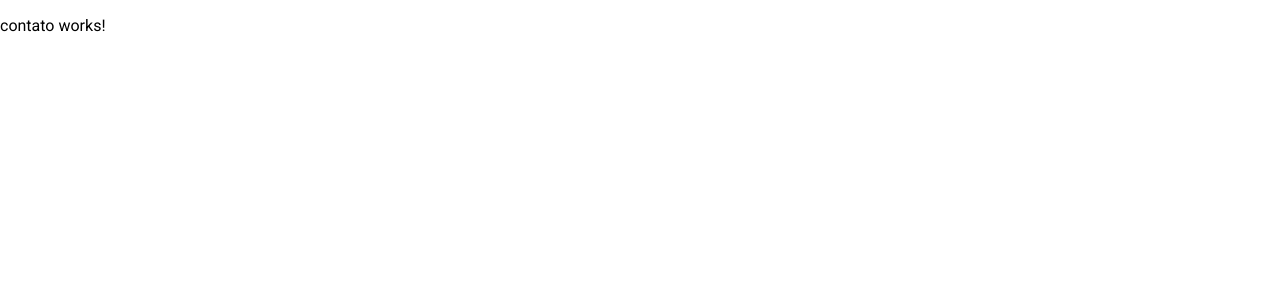
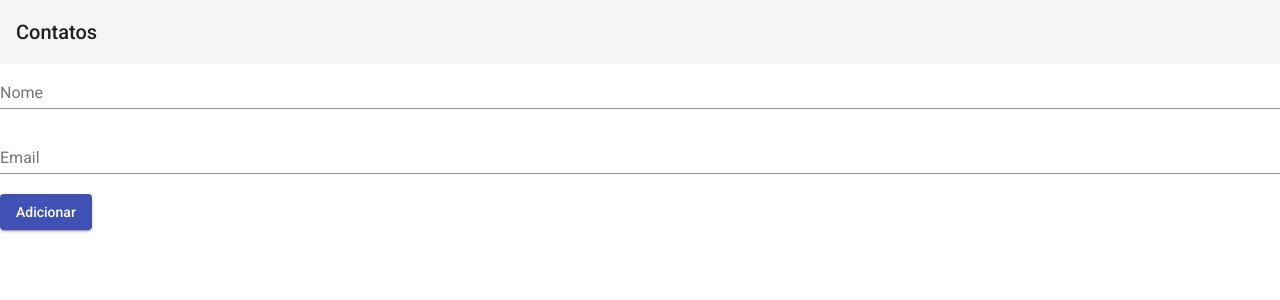
Before and after one commit to eduardotsilva/agenda-app, an Angular app: page / in a window 1280 px wide. Shown: the top 300 px of the page. Built offline with nearby package versions, Linux system fonts and the light colour scheme.

Commit message:
123. Formulário de contatos

```diff
--- a/src/app/contato/contato.component.css
+++ b/src/app/contato/contato.component.css
@@ -0,0 +1,5 @@
+
+
+.full-width {
+    width: 100%;
+}
--- a/src/app/contato/contato.component.html
+++ b/src/app/contato/contato.component.html
@@ -1,3 +1,17 @@
-<p>
-  contato works!
-</p>
+<mat-toolbar>Contatos</mat-toolbar>
+
+<form>
+  <mat-form-field class="full-width">
+    <mat-label>Nome</mat-label>
+    <input matInput placeholder="Digite seu nome" />
+  </mat-form-field>
+
+  <mat-form-field class="full-width">
+    <mat-label>Email</mat-label>
+    <input matInput placeholder="Digite seu email" />
+  </mat-form-field>
+
+  <button mat-raised-button color="primary">Adicionar</button>
+
+
+</form>
```
Also changed, not shown: src/app/app.module.ts (+17 -15 lines).
